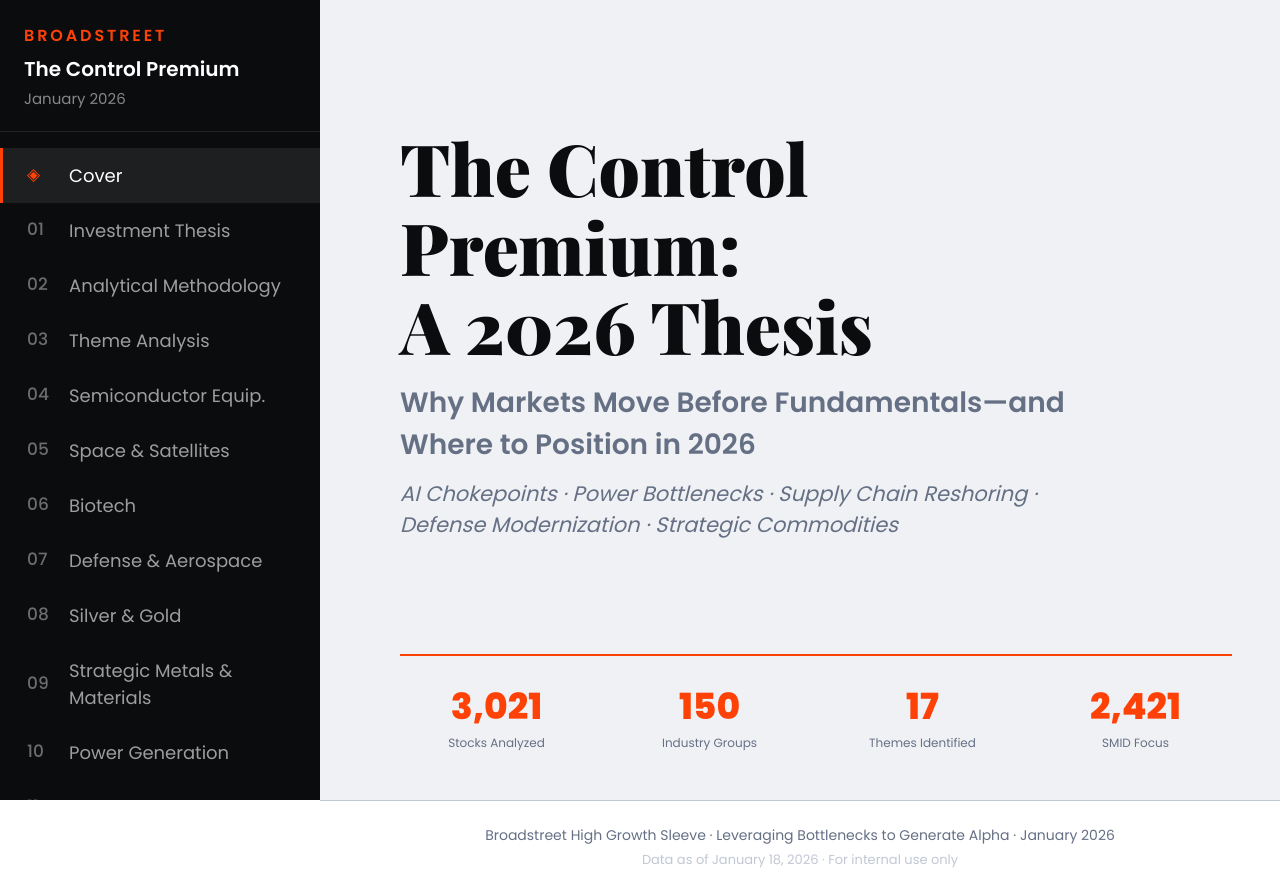
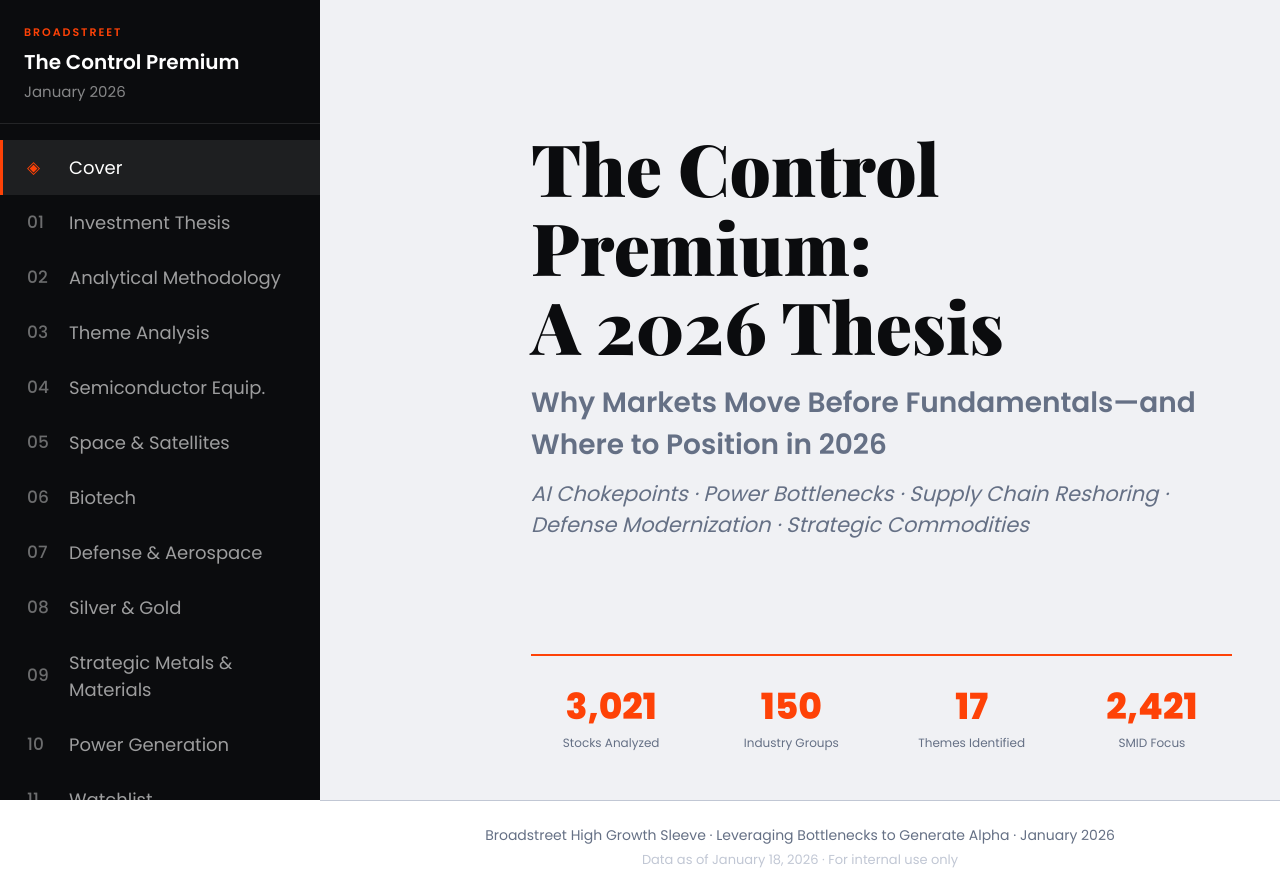
Before and after one commit to jessica-learns/2026_Investment_Outlook, a Next.js app: page / in a window 1280 px wide. Built offline with nearby package versions, Linux system fonts and the light colour scheme.

Commit message:
Adjust styling in AIMarketThemesReportV8 component

```diff
--- a/components/AIMarketThemesReportV8.jsx
+++ b/components/AIMarketThemesReportV8.jsx
@@ -657,7 +657,7 @@ export default function AIMarketThemesReportV8() {
   // SECTION RENDERERS
   // ==========================================================================
   const renderCover = () => (
-    <section style={{ minHeight: '100vh', display: 'flex', flexDirection: 'column', justifyContent: 'space-between', padding: '48px 48px 48px 80px', backgroundColor: p.surface2 }}>
+    <section style={{ minHeight: '100vh', display: 'flex', flexDirection: 'column', justifyContent: 'space-between', padding: '48px 48px 48px 211px', backgroundColor: p.surface2 }}>
       <div style={{ marginTop: '80px' }}>
         <div style={{ maxWidth: '700px' }}>
           <h1 style={s.coverTitle}>The Control Premium:<br />A 2026 Thesis</h1>
@@ -1889,7 +1889,7 @@ export default function AIMarketThemesReportV8() {
       <style>{`@import url('https://fonts.googleapis.com/css2?family=Playfair+Display:wght@400;500;600;700;800;900&family=Poppins:wght@300;400;500;600;700;800;900&family=JetBrains+Mono:wght@400;500&display=swap');`}</style>
       <div style={{ width: '320px', backgroundColor: p.strong, padding: '24px 0', flexShrink: 0, position: 'sticky', top: 0, height: '100vh', overflowY: 'auto', display: 'flex', flexDirection: 'column' }}>
         <div style={{ padding: '0 24px 20px', borderBottom: '1px solid rgba(255,255,255,0.1)', marginBottom: '16px' }}>
-          <div style={{ fontSize: '16px', fontWeight: 600, letterSpacing: '0.18em', color: p.action, marginBottom: '6px' }}>BROADSTREET</div>
+          <div style={{ fontSize: '11px', fontWeight: 600, letterSpacing: '0.18em', color: p.action, marginBottom: '6px' }}>BROADSTREET</div>
           <div style={{ fontSize: '20px', fontWeight: 600, color: p.surface1 }}>The Control Premium</div>
           <div style={{ fontSize: '15px', color: 'rgba(255,255,255,0.5)', marginTop: '4px' }}>January 2026</div>
         </div>
```
